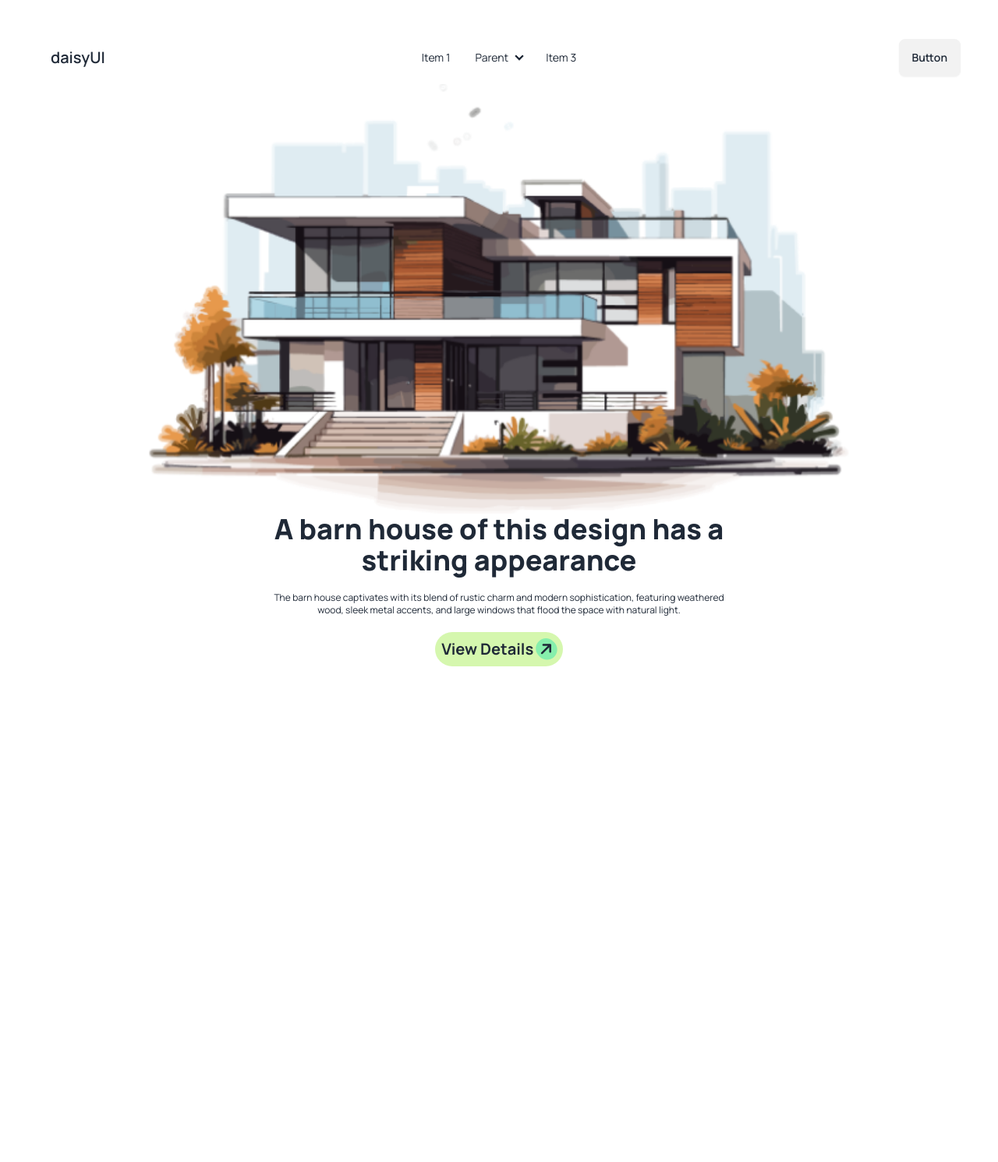
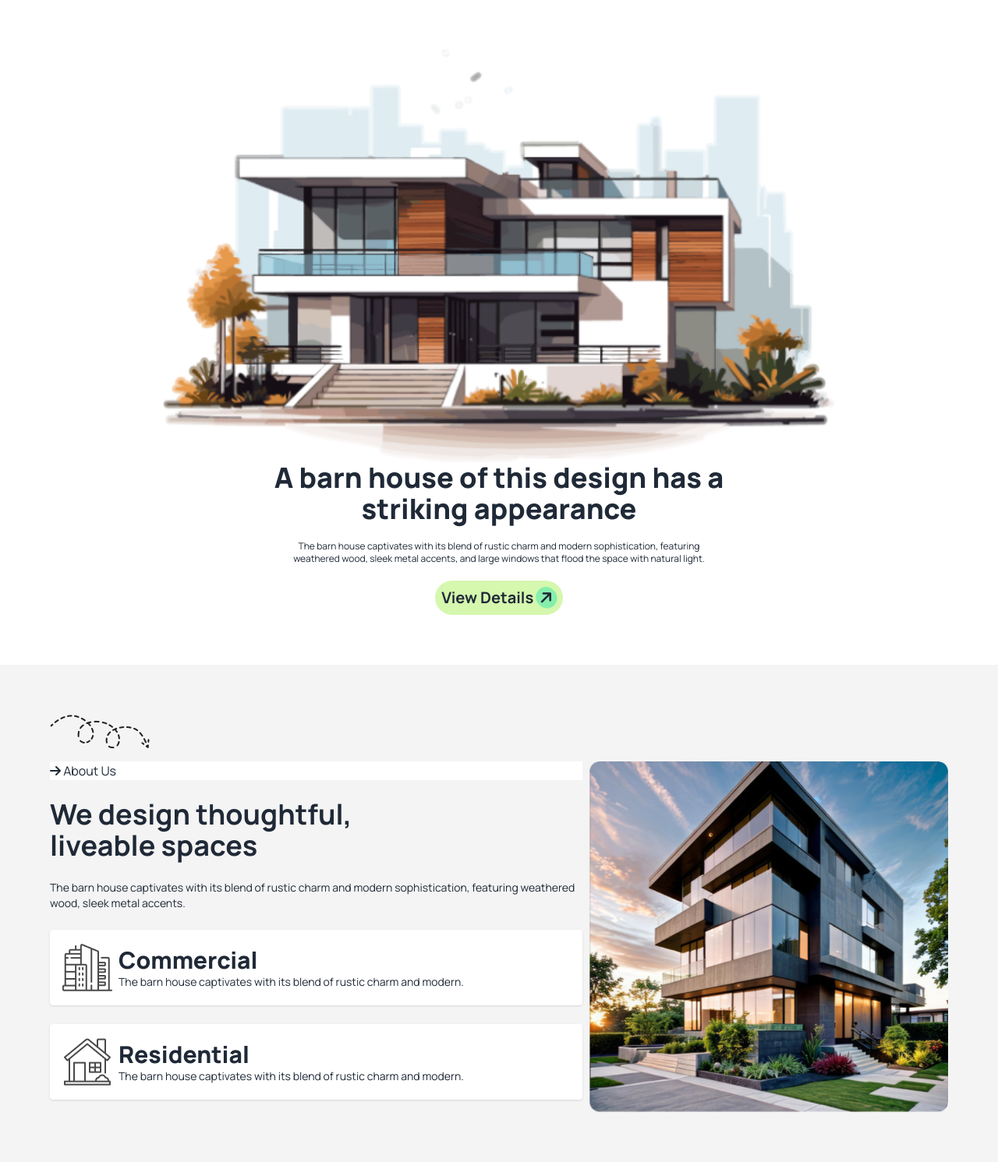
Before and after one commit to anowar-manik/Assignment-3, a plain HTML site: page index.html in a window 1280 px wide. Shown: the whole page at 78% size. Before the commit the page ends 895 px from the top, so only its background shows below. Drawn offline with nearby package versions, Linux system fonts and the light colour scheme.

Commit message:
about us section done

```diff
--- a/index.html
+++ b/index.html
@@ -24,61 +24,10 @@
 
 
 </head>
-<body class="manrope-font">
-   <header class="max-w-full p-4 lg:p-10 mx-auto">
+<body class="manrope-font bg-[#FFFFFF]">
+   <header class="max-w-full p-5 lg:p-16 mx-auto">
     <!-- navbar section start-->
-    <div class="navbar bg-base-100">
-      <div class="navbar-start">
-        <div class="dropdown">
-          <div tabindex="0" role="button" class="btn btn-ghost lg:hidden">
-            <svg
-              xmlns="http://www.w3.org/2000/svg"
-              class="h-5 w-5"
-              fill="none"
-              viewBox="0 0 24 24"
-              stroke="currentColor">
-              <path
-                stroke-linecap="round"
-                stroke-linejoin="round"
-                stroke-width="2"
-                d="M4 6h16M4 12h8m-8 6h16" />
-            </svg>
-          </div>
-          <ul
-            tabindex="0"
-            class="menu menu-sm dropdown-content bg-base-100 rounded-box z-[1] mt-3 w-52 p-2 shadow">
-            <li><a>Item 1</a></li>
-            <li>
-              <a>Parent</a>
-              <ul class="p-2">
-                <li><a>Submenu 1</a></li>
-                <li><a>Submenu 2</a></li>
-              </ul>
-            </li>
-            <li><a>Item 3</a></li>
-          </ul>
-        </div>
-        <a class="btn btn-ghost text-xl">daisyUI</a>
-      </div>
-      <div class="navbar-center hidden lg:flex">
-        <ul class="menu menu-horizontal px-1">
-          <li><a>Item 1</a></li>
-          <li>
-            <details>
-              <summary>Parent</summary>
-              <ul class="p-2">
-                <li><a>Submenu 1</a></li>
-                <li><a>Submenu 2</a></li>
-              </ul>
-            </details>
-          </li>
-          <li><a>Item 3</a></li>
-        </ul>
-      </div>
-      <div class="navbar-end">
-        <a class="btn">Button</a>
-      </div>
-    </div>
+
     <!-- navbar section end -->
      <!-- hero section start  -->
     <div>
@@ -89,13 +38,56 @@
           <br>
            striking appearance</h1>
            <p class="text-xs lg:w-6/12 mx-auto space-y-6">The barn house captivates with its blend of rustic charm and modern sophistication, featuring weathered wood, sleek metal accents, and large windows that flood the space with natural light.</p>
-           <button class="bg-[#ABEF5F80] text-xl font-bold rounded-3xl px-28 lg:p-2 py-5 ">View Details <i class="fa-solid fa-arrow-right -rotate-45 rounded-full bg-green-300 p-1"></i></button>
+           <button class="bg-[#ABEF5F80] text-xl font-bold rounded-3xl px-28 lg:p-2 py-4 ">View Details <i class="fa-solid fa-arrow-right -rotate-45 rounded-full bg-green-300 p-1"></i></button>
 
       </div>
     </div>
       <!-- hero section end -->
    </header>
     <main>
+      <!-- start About us section -->
+       <section class="bg-[#F4F4F4] max-w-full p-5 lg:p-16 mx-auto">
+        <img class="hidden lg:block" src="assets/Vector.png" alt="">
+        <div class="lg:flex gap-2 items-center">
+          <!-- about us content -->
+          <div class="space-y-6">
+            <p class="bg-white"><i class="fa-solid fa-arrow-right"></i> About Us</p>
+            <h1 class="text-4xl font-bold">We design thoughtful,
+              <br>
+               liveable spaces
+            </h1>
+            <p class="text-sm">The barn house captivates with its blend of rustic charm and
+              modern sophistication, featuring weathered wood, sleek metal accents.</p>
+              <div class="flex p-4 shadow bg-white rounded gap-2 items-center">
+                <!-- picture -->
+                 <img src="assets/commercial.png" alt="">
+                 <div>
+                  <h3 class="text-3xl font-extrabold">Commercial</h3>
+                  <p class="text-sm">The barn house captivates with its blend of rustic charm and modern.</p>
+
+                 </div>
+              </div>
+
+              <div class="flex p-4 shadow bg-white rounded gap-2 items-center">
+                <!-- picture -->
+                 <img src="assets/residential.png" alt="">
+                 <div>
+                  <h3 class="text-3xl font-extrabold">Residential</h3>
+                  <p class="text-sm">The barn house captivates with its blend of rustic charm and modern.</p>
+
+                 </div>
+              </div>
+          </div>
+          <!-- about us picture -->
+           <div>
+            <img class="mt-4" src="assets/Rectangle.png" alt="">
+           </div>
+
+
+        </div>
+
+       </section>
+       <!-- End About us Section -->
 
     </main>
     <footer>
```
